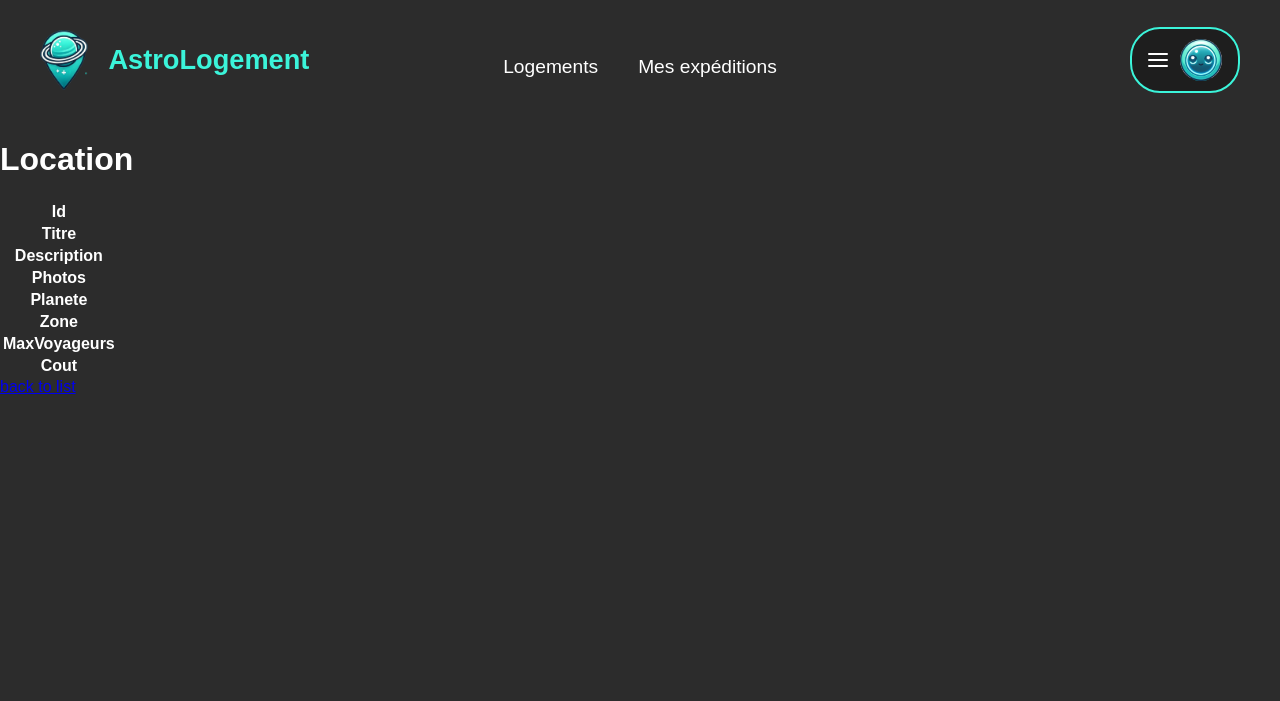
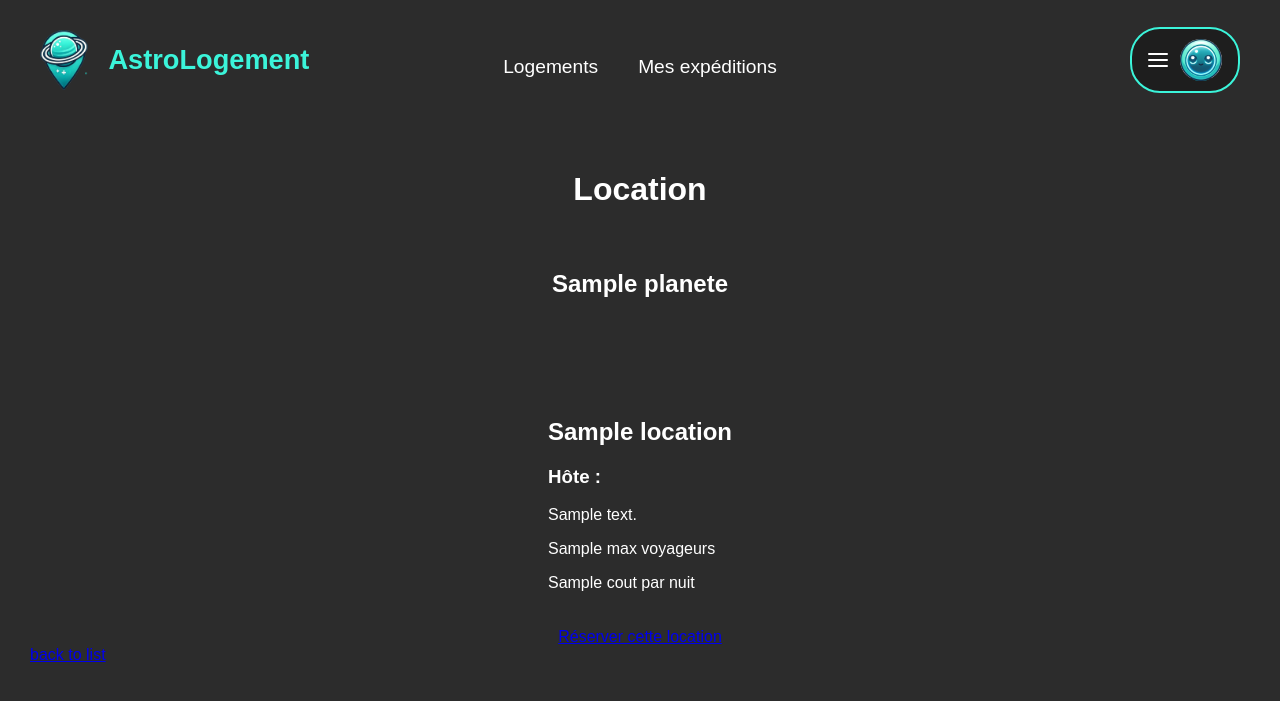
Before and after one commit to John-Rep/AstroLogement, a Symfony app: template AstroLogement/templates/location/show.html.twig in a window 1280 px wide. Shown: the top 701 px of the page. Run offline with Twig, Linux system fonts and the light colour scheme; the template is opened without the code that fills it: most values are stand-ins (such as "Sample title", 1, 10 or a date in 2020); lists and menus that the app fills with data are empty; some libraries are stand-ins or nearby versions; some web fonts are replaced.

Commit message:
style : location show

```diff
--- a/AstroLogement/public/css/locations.css
+++ b/AstroLogement/public/css/locations.css
@@ -87,3 +87,39 @@
     font-size: 0.95rem;
     font-weight: bold;
 }
+
+.location-container {
+    display: flex;
+    flex-direction: column;
+    justify-content: center;
+    padding: 30px;
+}
+
+.location-title {
+    text-align: center;
+}
+
+.location-box {
+    padding: 20px;
+    margin: auto;
+    display: flex;
+    flex-direction: column; /* Stack items vertically */
+    align-items: center;  /* Center horizontally */
+    justify-content: center; /* Center vertically */
+}
+
+.location-image {
+    display: grid; /* Use grid layout for images */
+    grid-template-columns: repeat(2, 1fr); /* Grid with responsive columns */
+    gap: 1rem;  /* Space between images */
+    max-width: 1000px;
+    width: 100%;
+}
+
+.location-image img {
+    width: 100%;
+    height: 200px; /* Fix height to avoid excessive gaps */
+    object-fit: cover; /* Ensures images fill their container without distorting */
+    border-radius: 8px;
+    box-shadow: 0 4px 6px rgba(0, 0, 0, 0.1);
+}
--- a/AstroLogement/templates/location/_location.html.twig
+++ b/AstroLogement/templates/location/_location.html.twig
@@ -1,36 +1,33 @@
-<table class="table">
-    <tbody>
-        <tr>
-            <th>Id</th>
-            <td>{{ location.id }}</td>
-        </tr>
-        <tr>
-            <th>Titre</th>
-            <td>{{ location.titre }}</td>
-        </tr>
-        <tr>
-            <th>Description</th>
-            <td>{{ location.description }}</td>
-        </tr>
-        <tr>
-            <th>Photos</th>
-            <td>{{ location.photos ? location.photos|join(', ') : '' }}</td>
-        </tr>
-        <tr>
-            <th>Planete</th>
-            <td>{{ location.planete }}</td>
-        </tr>
-        <tr>
-            <th>Zone</th>
-            <td>{{ location.zone }}</td>
-        </tr>
-        <tr>
-            <th>MaxVoyageurs</th>
-            <td>{{ location.maxVoyageurs }}</td>
-        </tr>
-        <tr>
-            <th>Cout</th>
-            <td>{{ location.cout }}</td>
-        </tr>
-    </tbody>
-</table>
+<div class="location-box">
+    <div class="location-text">
+        <h2>{{ location.planete }}</h2>
+    </div>
+</div>
+<div class="location-box">
+    <div class="location-image">
+        {% for photo in location.photos %}
+            <img src="{{ asset(photo) }}" alt="Image"/>
+        {% endfor %}
+    </div>
+</div>
+<div class="location-box">
+    <div class="location-text">
+        <h2>{{ location.titre }}</h2>
+        <h3>Hôte : {{ location.user.prenom }} {{ location.user.nom }}</h3>
+        <p>{{ location.description }}</p>
+        <p>
+            {% if location.maxVoyageurs %}
+                {{ location.maxVoyageurs }} max voyageurs
+            {% else %}
+                Max voyageurs non renseigné
+            {% endif %}
+        </p>
+        <p>
+            {% if location.cout %}
+                {{ location.cout }} par nuit
+            {% else %}
+                Coût par nuit non renseigné
+            {% endif %}
+        </p>
+    </div>
+</div>
--- a/AstroLogement/templates/location/show.html.twig
+++ b/AstroLogement/templates/location/show.html.twig
@@ -1,12 +1,22 @@
 {% extends 'base.html.twig' %}
+
+{% block stylesheets %}
+    <link rel="stylesheet" href="{{ asset('css/locations.css') }}">
+    <link rel="stylesheet" href="https://cdnjs.cloudflare.com/ajax/libs/font-awesome/6.0.0-beta3/css/all.min.css">
+{% endblock %}
 
 {% block title %}Location{% endblock %}
 
 {% block body %}
-    <h1>Location</h1>
+<div class="location-container">
+    <h1 class="location-title">Location</h1>
 
     {{ include('location/_location.html.twig') }}
 
+    <a class="location-title" href="{{ path('app_reservation_new', {'id': location.id}) }}">Réserver cette location</a>
+
     <a href="{{ path('app_location_index') }}">back to list</a>
 
+</div>
+
 {% endblock %}
```
Also changed, not shown: AstroLogement/templates/location/show_proprietaire.html.twig (+9 -1 lines), AstroLogement/templates/reservation/new.html.twig (+4 -4 lines), AstroLogement/public/photos/Logo-67e59c62cbc1d.png (added), AstroLogement/public/photos/Logo-67e59c97dbafd.jpeg (added), AstroLogement/public/photos/Morgan-67e59c8c757a8.png (added).
